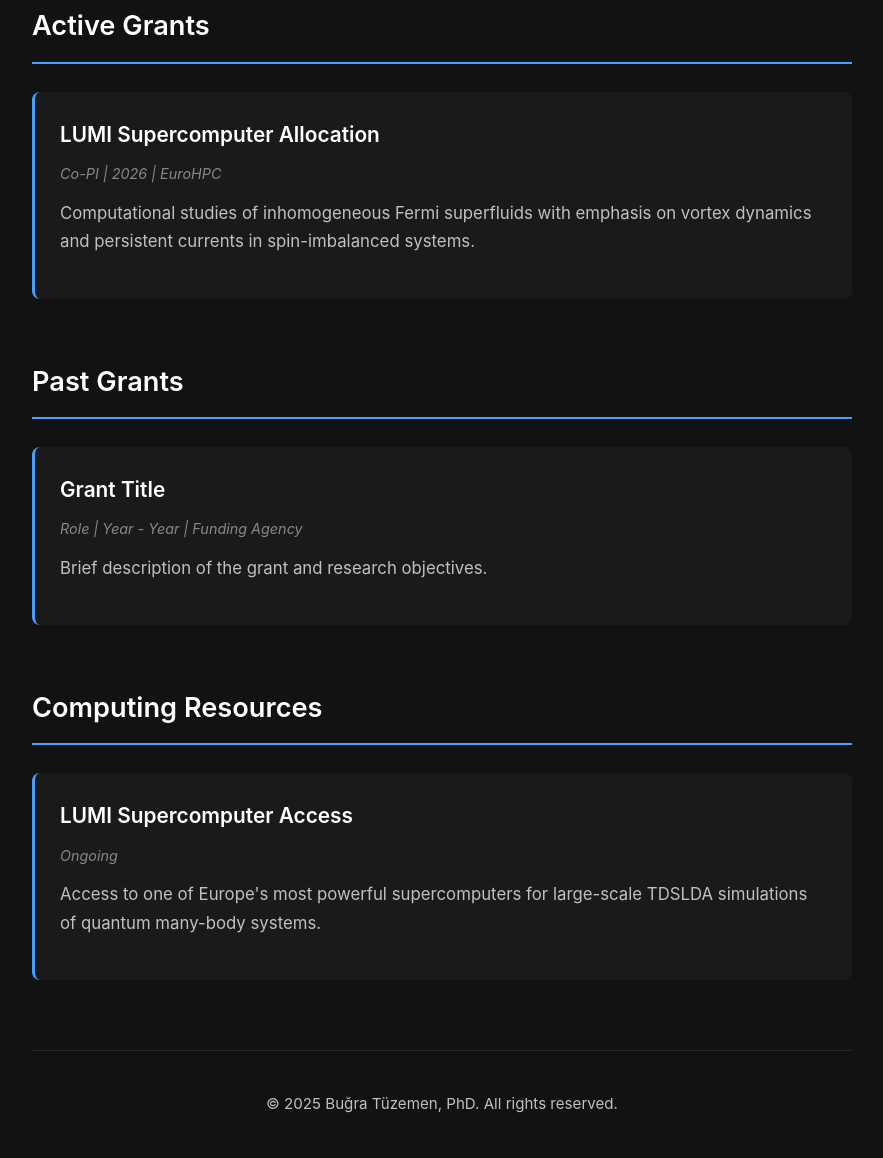
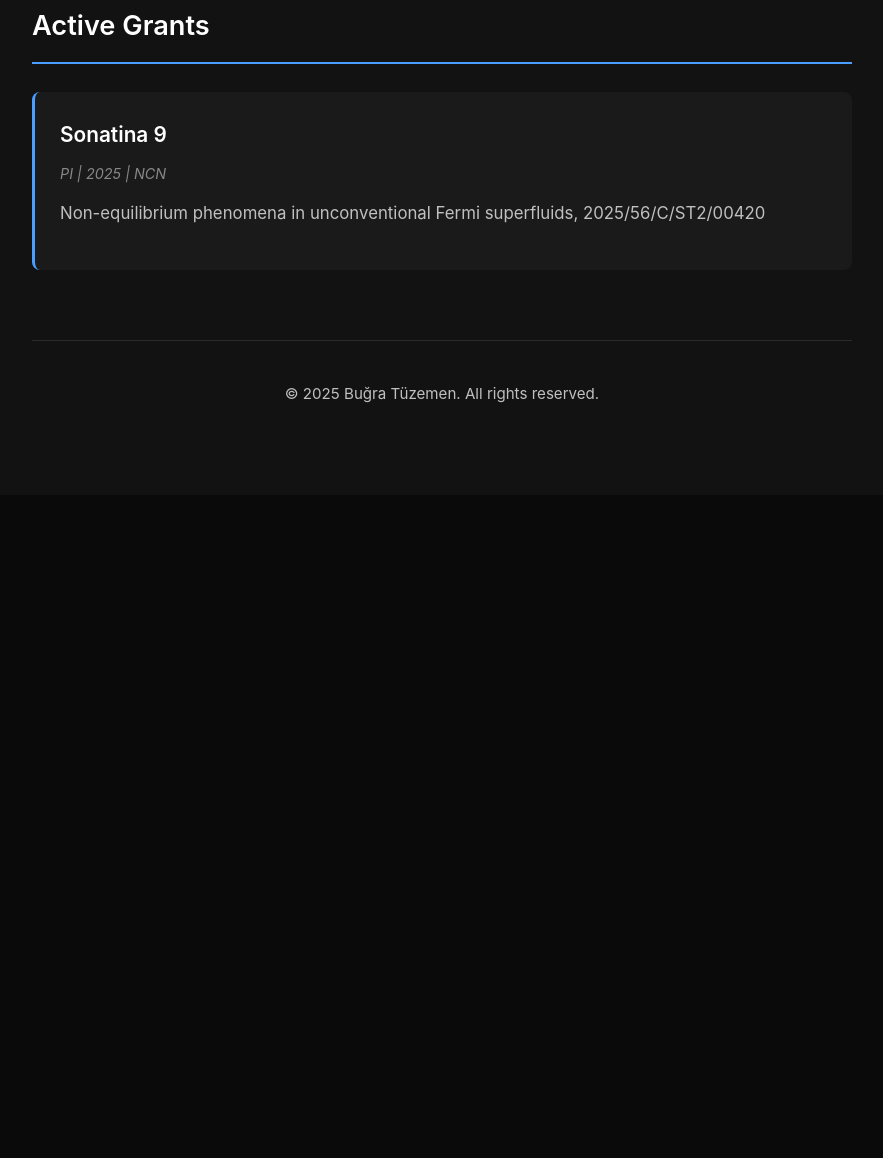
Before and after one commit to buurara/buurara.github.io, a plain HTML site: page grants.html in a window 1280 px wide. Shown: the part 339-1497 px from the top of the page, without its empty margins (198-1081 px from the left). After the commit the page ends 834 px from the top, so only its background shows below. Drawn offline with Linux system fonts and the light colour scheme.

Commit message:
Update grants.html

```diff
--- a/grants.html
+++ b/grants.html
@@ -3,13 +3,13 @@
 <head>
     <meta charset="UTF-8">
     <meta name="viewport" content="width=device-width, initial-scale=1.0">
-    <title>Buğra Tüzemen, PhD - Grants</title>
+    <title>Buğra Tüzemen - Grants</title>
     <link rel="stylesheet" href="style-dark.css">
 </head>
 <body>
     <nav>
         <div class="nav-container">
-            <div class="nav-brand">Buğra Tüzemen, PhD</div>
+            <div class="nav-brand">Buğra Tüzemen</div>
             <ul class="nav-menu">
                 <li><a href="index.html">Home</a></li>
                 <li><a href="projects.html">Projects</a></li>
@@ -29,42 +29,16 @@
             <h2>Active Grants</h2>
 
             <div class="grant">
-                <h3>LUMI Supercomputer Allocation</h3>
-                <p class="grant-meta">Co-PI | 2026 | EuroHPC</p>
+                <h3>Sonatina 9</h3>
+                <p class="grant-meta">PI | 2025 | NCN</p>
                 <p>
-                    Computational studies of inhomogeneous Fermi superfluids with emphasis on vortex dynamics
-                    and persistent currents in spin-imbalanced systems.
-                </p>
-            </div>
-        </section>
-
-        <section>
-            <h2>Past Grants</h2>
-
-            <div class="grant">
-                <h3>Grant Title</h3>
-                <p class="grant-meta">Role | Year - Year | Funding Agency</p>
-                <p>
-                    Brief description of the grant and research objectives.
-                </p>
-            </div>
-        </section>
-
-        <section>
-            <h2>Computing Resources</h2>
-
-            <div class="grant">
-                <h3>LUMI Supercomputer Access</h3>
-                <p class="grant-meta">Ongoing</p>
-                <p>
-                    Access to one of Europe's most powerful supercomputers for large-scale TDSLDA simulations
-                    of quantum many-body systems.
+                    Non-equilibrium phenomena in unconventional Fermi superfluids, 2025/56/C/ST2/00420
                 </p>
             </div>
         </section>
 
         <footer>
-            <p>&copy; 2025 Buğra Tüzemen, PhD. All rights reserved.</p>
+            <p>&copy; 2025 Buğra Tüzemen. All rights reserved.</p>
         </footer>
     </div>
 </body>
```
